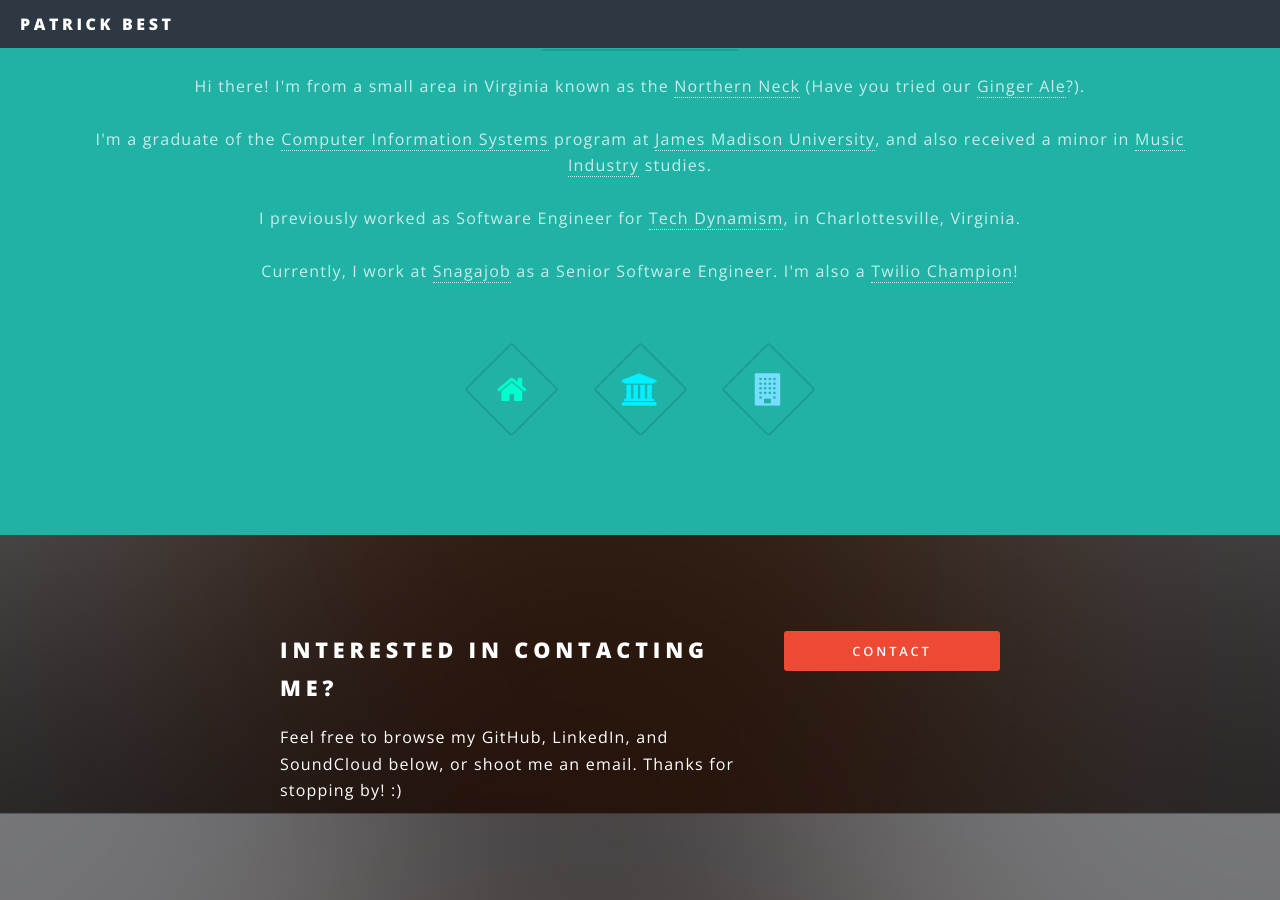
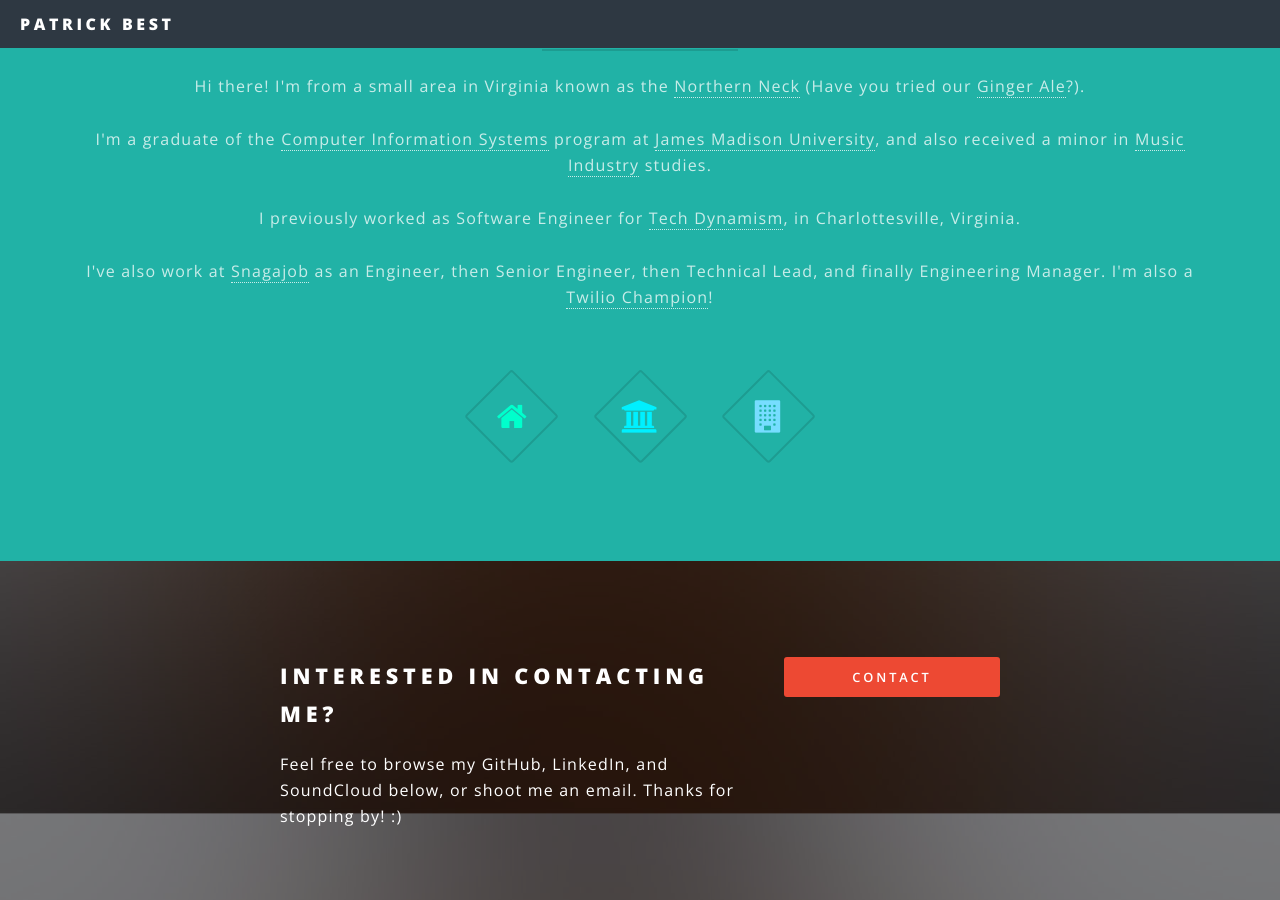
Before and after one commit to DynamicPat/DynamicPat.github.io, a Jekyll site: the page built from index.html, in a window 1280 px wide and 900 px high, scrolled down 1007 px. Built offline with Jekyll 4.4.1, drawn with Linux system fonts in a browser that asks for light colours.

Commit message:
Update Employment

```diff
--- a/index.html
+++ b/index.html
@@ -40,7 +40,7 @@ layout: landing
 				    <br />
 				    <br />
 
-				    Currently, I work at <a href="https://www.snagajob.com/">Snagajob</a> as a Senior Software Engineer. I'm also a <a href="https://www.twilio.com/champions">Twilio Champion</a>!
+				    I've also work at <a href="https://www.snagajob.com/">Snagajob</a> as an Engineer, then Senior Engineer, then Technical Lead, and finally Engineering Manager. I'm also a <a href="https://www.twilio.com/champions">Twilio Champion</a>!
                                 </p>
                             </header>
 							<ul class="icons major">
```
